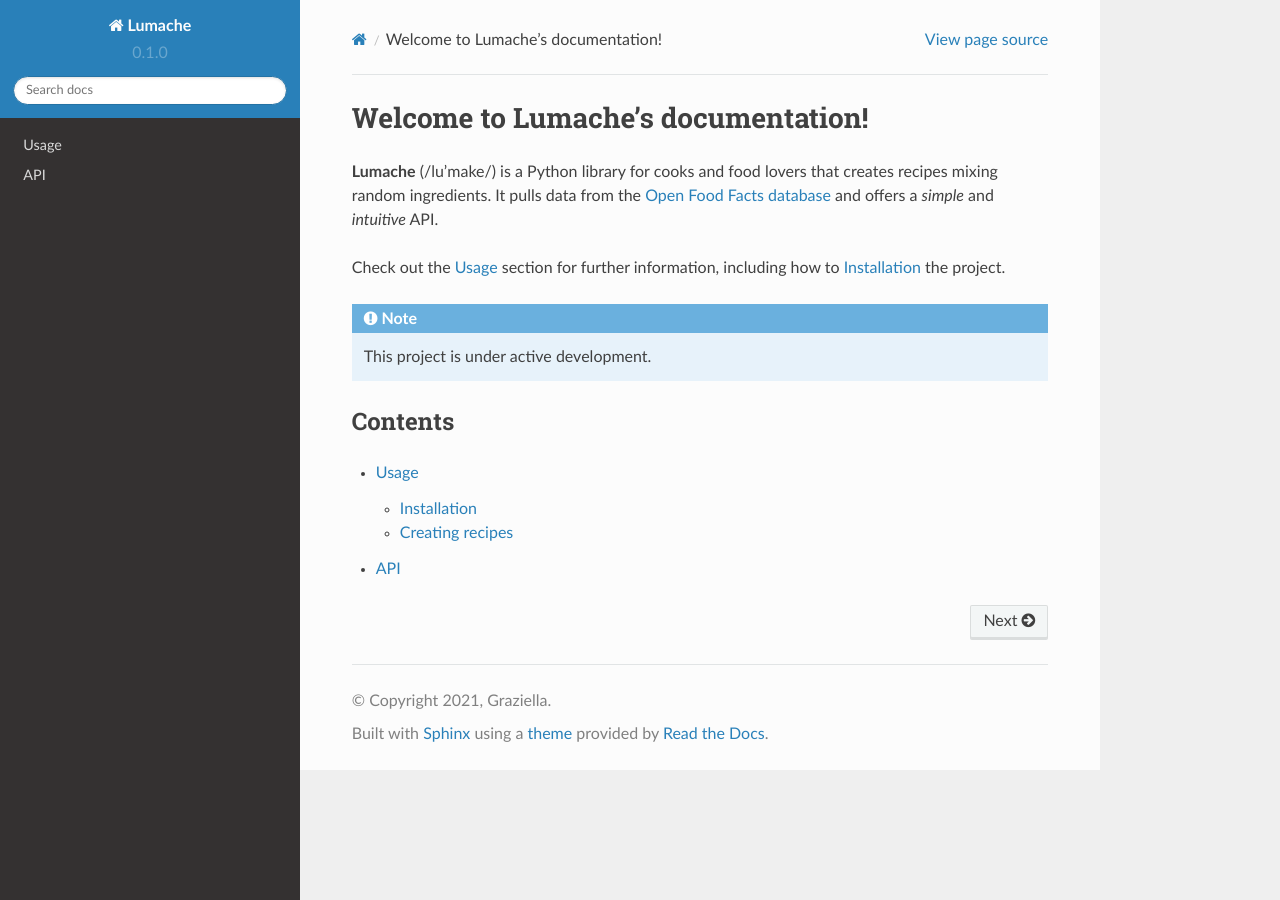
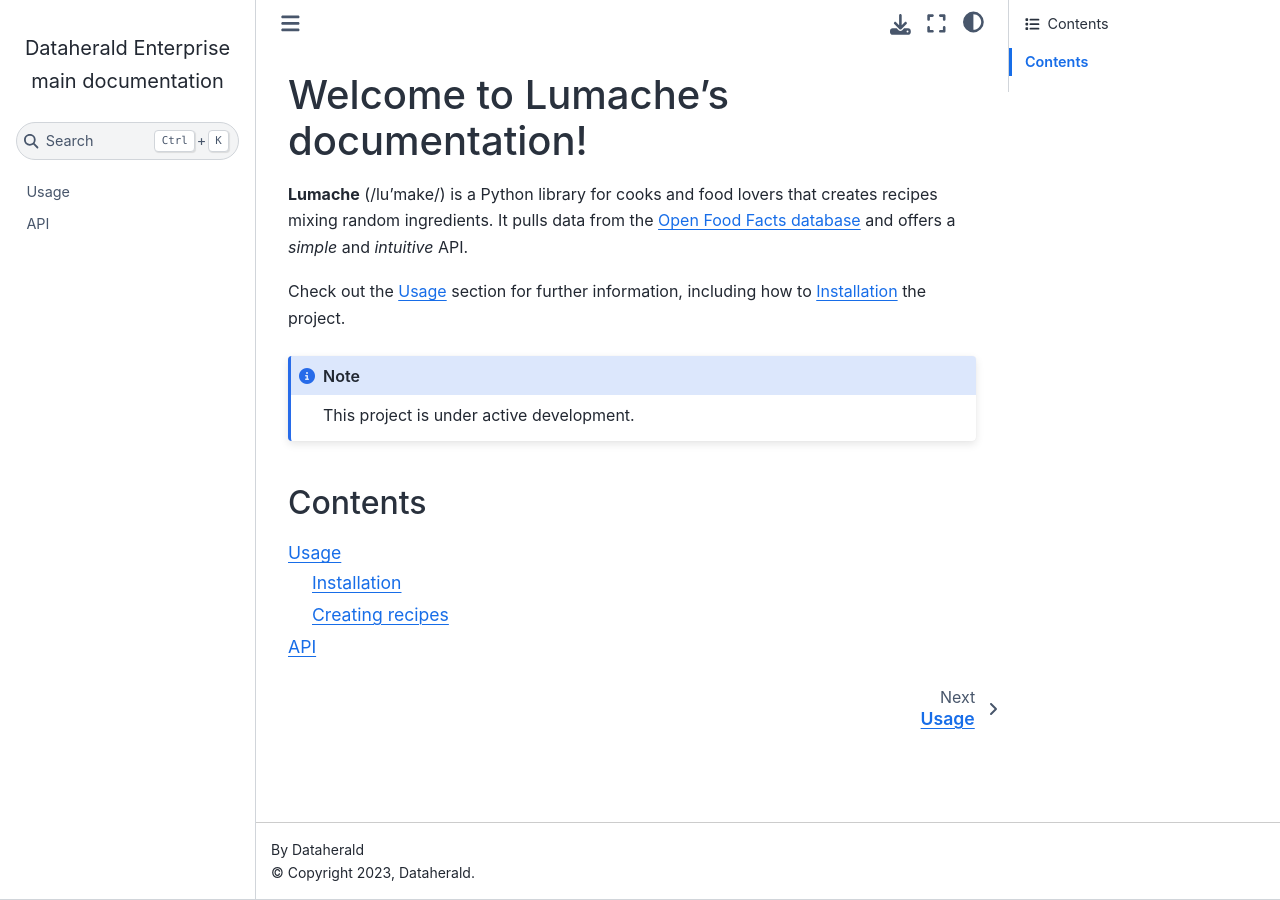
Before and after one commit to Dataherald/dataherald-enterprise-docs, a Sphinx documentation site: the page built from docs/source/index.rst, in a window 1280 px wide. Built offline with Sphinx 7.4.7 and the Sphinx Book theme 1.1.4, drawn with Linux system fonts in a browser that asks for light colours.

Commit message:
Add sphinx book theme

```diff
--- a/docs/requirements.txt
+++ b/docs/requirements.txt
@@ -1,2 +1,2 @@
-sphinx==7.1.2
-sphinx-rtd-theme==1.3.0rc1
+sphinx==6.2.1
+sphinx-book-theme==1.0.1
--- a/docs/source/conf.py
+++ b/docs/source/conf.py
@@ -2,12 +2,11 @@
 
 # -- Project information
 
-project = 'Lumache'
-copyright = '2021, Graziella'
-author = 'Graziella'
-
-release = '0.1'
-version = '0.1.0'
+project = 'Dataherald Enterprise'
+copyright = "2023, Dataherald"
+author = "Dataherald"
+release = "main"
+version = '0.0.1'
 
 # -- General configuration
 
@@ -29,7 +28,7 @@
 
 # -- Options for HTML output
 
-html_theme = 'sphinx_rtd_theme'
+html_theme = "sphinx_book_theme"
 
 # -- Options for EPUB output
 epub_show_urls = 'footnote'
```
